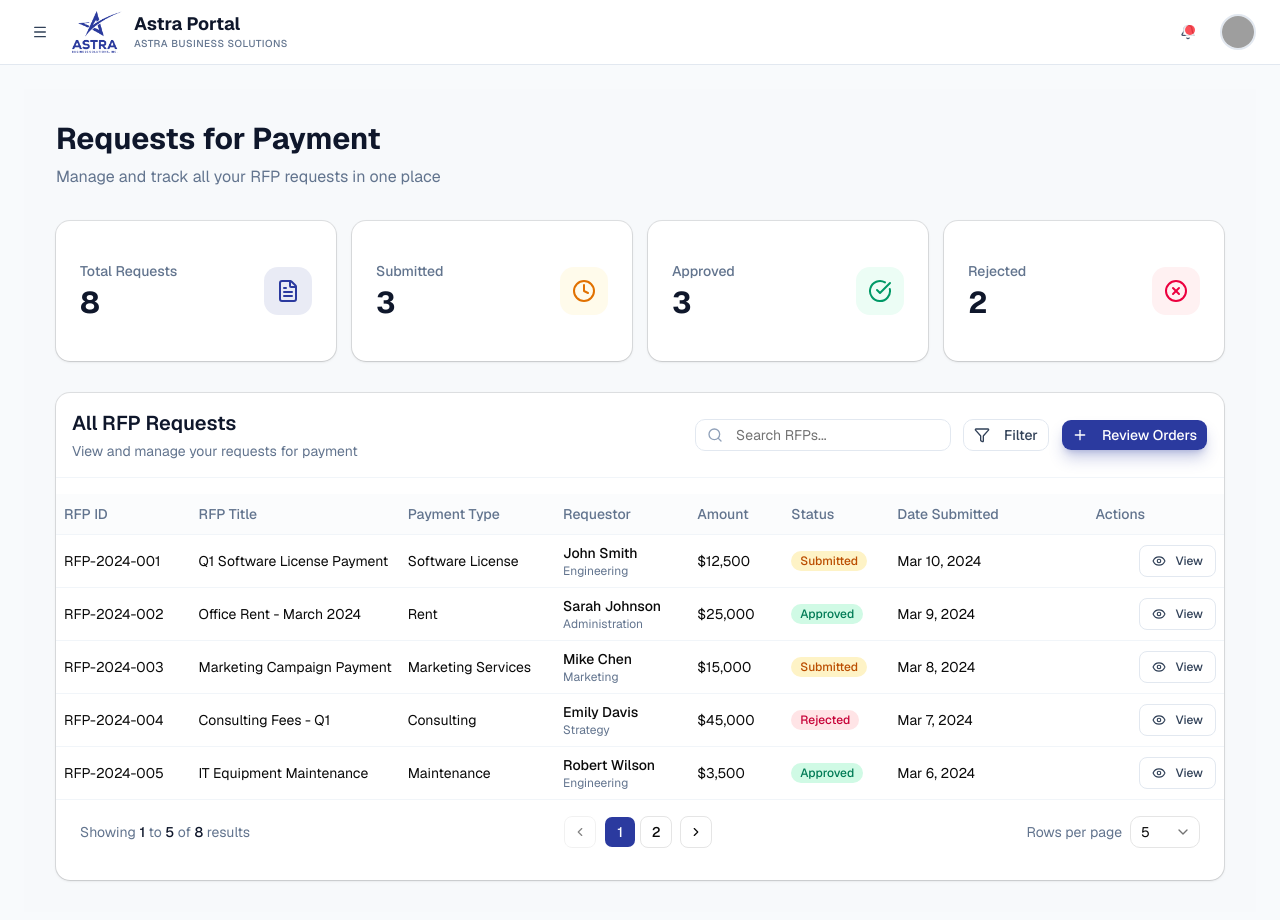
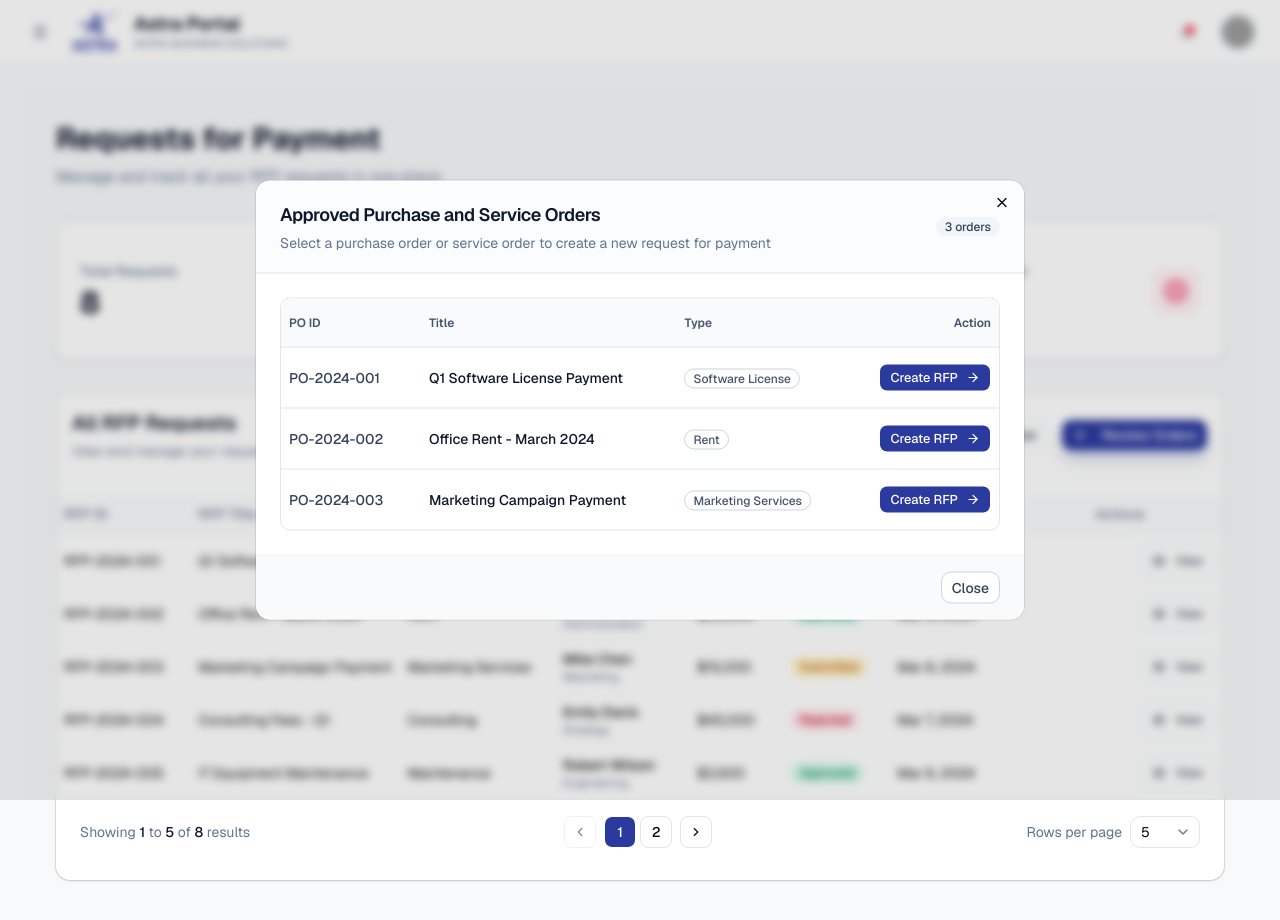
Before and after one commit to AllJacks1/rfp-system, a Next.js app: page /home/finance/request-for-payment in a window 1280 px wide. Both pictures are taken after a click on the button "Review Orders". Shown: the top 920 px of the page. Built offline with nearby package versions, Linux system fonts and the light colour scheme; grey boxes are pictures that could not be loaded.

Commit message:
feat(ui): approved orders dialog

```diff
--- a/app/components/request-for-payment/RequestForPayment.tsx
+++ b/app/components/request-for-payment/RequestForPayment.tsx
@@ -1,6 +1,7 @@
 "use client";
 
 import { useState } from "react";
+import { useRouter } from "next/navigation";
 import { Button } from "@/components/ui/button";
 import { Card, CardContent } from "@/components/ui/card";
 import { Badge } from "@/components/ui/badge";
@@ -19,8 +20,17 @@ import {
   XCircle,
   Clock,
   Eye,
+  ArrowRight,
 } from "lucide-react";
 import { DataTableCard, Column } from "@/app/components/cards/DataTableCard";
+import {
+  Table,
+  TableBody,
+  TableCell,
+  TableHead,
+  TableHeader,
+  TableRow,
+} from "@/components/ui/table";
 
 // Types
 interface RequestForPayment {
@@ -39,7 +49,59 @@ interface RequestForPayment {
   approvedDate?: string;
 }
 
-// Mock Data for Requests for Payment
+// Mock Purchase Orders that can be converted to RFP
+interface PurchaseOrder {
+  id: string;
+  poTitle: string;
+  poType: string;
+  status: "approved";
+  dateApproved: string;
+  requestor: string;
+  department: string;
+  vendor: string;
+  totalAmount: string;
+  description: string;
+}
+
+const mockPurchaseOrders: PurchaseOrder[] = [
+  {
+    id: "PO-2024-001",
+    poTitle: "Q1 Software License Payment",
+    poType: "Software License",
+    status: "approved",
+    dateApproved: "2024-03-10",
+    requestor: "John Smith",
+    department: "Engineering",
+    vendor: "Microsoft / AWS",
+    totalAmount: "$12,500",
+    description: "Payment for annual Microsoft 365 and AWS subscriptions",
+  },
+  {
+    id: "PO-2024-002",
+    poTitle: "Office Rent - March 2024",
+    poType: "Rent",
+    status: "approved",
+    dateApproved: "2024-03-09",
+    requestor: "Sarah Johnson",
+    department: "Administration",
+    vendor: "Prime Properties LLC",
+    totalAmount: "$25,000",
+    description: "Monthly office space rental payment",
+  },
+  {
+    id: "PO-2024-003",
+    poTitle: "Marketing Campaign Payment",
+    poType: "Marketing Services",
+    status: "approved",
+    dateApproved: "2024-03-08",
+    requestor: "Mike Chen",
+    department: "Marketing",
+    vendor: "Digital Marketing Pro",
+    totalAmount: "$15,000",
+    description: "Payment for Q1 digital marketing campaign execution",
+  },
+];
+
 const mockRFPs: RequestForPayment[] = [
   {
     id: "RFP-2024-001",
@@ -159,8 +221,14 @@ const mockRFPs: RequestForPayment[] = [
 
 export default function RequestForPayment() {
   const [rfps, setRfps] = useState<RequestForPayment[]>(mockRFPs);
-  const [selectedRfp, setSelectedRfp] = useState<RequestForPayment | null>(null);
+  const [selectedRfp, setSelectedRfp] = useState<RequestForPayment | null>(
+    null,
+  );
   const [viewDialogOpen, setViewDialogOpen] = useState(false);
+  const router = useRouter();
+
+  // New state for approved POs dialog
+  const [approvedPODialogOpen, setApprovedPODialogOpen] = useState(false);
 
   const getStatusBadge = (status: RequestForPayment["status"]) => {
     const styles = {
@@ -186,8 +254,14 @@ export default function RequestForPayment() {
   };
 
   const handleReviewOrders = () => {
-    // Navigate to review page or open review modal
-    console.log("Review Orders clicked");
+    setApprovedPODialogOpen(true);
+  };
+
+  const handleCreateRFP = (po: PurchaseOrder) => {
+    // Logic to create RFP from approved PO
+    console.log("Creating RFP from PO:", po.id);
+    setApprovedPODialogOpen(false);
+    router.push(`/home/finance/requests-for-payment/create-rfp?poId=${po.id}`);
   };
 
   // Stats calculation
@@ -268,8 +342,12 @@ export default function RequestForPayment() {
     <div className="min-h-screen p-6 md:p-8 bg-slate-50/50">
       {/* Header Section */}
       <div className="mb-8">
-        <h1 className="text-3xl font-bold text-slate-900 mb-2">Requests for Payment</h1>
-        <p className="text-slate-500">Manage and track all your RFP requests in one place</p>
+        <h1 className="text-3xl font-bold text-slate-900 mb-2">
+          Requests for Payment
+        </h1>
+        <p className="text-slate-500">
+          Manage and track all your RFP requests in one place
+        </p>
       </div>
 
       {/* Stats Grid */}
@@ -279,8 +357,12 @@ export default function RequestForPayment() {
             <CardContent className="p-6">
               <div className="flex items-center justify-between">
                 <div>
-                  <p className="text-sm font-medium text-slate-500 mb-1">{stat.title}</p>
-                  <p className="text-3xl font-bold text-slate-900">{stat.value}</p>
+                  <p className="text-sm font-medium text-slate-500 mb-1">
+                    {stat.title}
+                  </p>
+                  <p className="text-3xl font-bold text-slate-900">
+                    {stat.value}
+                  </p>
                 </div>
                 <div className={`p-3 rounded-xl ${stat.bgColor}`}>
                   <stat.icon className={`h-6 w-6 ${stat.color}`} />
@@ -300,7 +382,15 @@ export default function RequestForPayment() {
         subtitle="View and manage your requests for payment"
         searchPlaceholder="Search RFPs..."
         searchable
-        searchKeys={["id", "rfpTitle", "paymentType", "requestor", "department", "vendor", "invoiceNumber"]}
+        searchKeys={[
+          "id",
+          "rfpTitle",
+          "paymentType",
+          "requestor",
+          "department",
+          "vendor",
+          "invoiceNumber",
+        ]}
         filterable
         filterKey="status"
         filterOptions={filterOptions}
@@ -332,7 +422,9 @@ export default function RequestForPayment() {
       <Dialog open={viewDialogOpen} onOpenChange={setViewDialogOpen}>
         <DialogContent className="sm:max-w-lg">
           <DialogHeader>
-            <DialogTitle className="text-xl font-semibold text-slate-900">RFP Request Details</DialogTitle>
+            <DialogTitle className="text-xl font-semibold text-slate-900">
+              RFP Request Details
+            </DialogTitle>
             <DialogDescription className="text-slate-500">
               Full details for {selectedRfp?.id}
             </DialogDescription>
@@ -342,70 +434,112 @@ export default function RequestForPayment() {
               <div className="grid grid-cols-2 gap-4">
                 <div>
                   <p className="text-sm font-medium text-slate-500">RFP ID</p>
-                  <p className="text-sm font-semibold text-slate-900">{selectedRfp.id}</p>
+                  <p className="text-sm font-semibold text-slate-900">
+                    {selectedRfp.id}
+                  </p>
                 </div>
                 <div>
                   <p className="text-sm font-medium text-slate-500">Status</p>
-                  <div className="mt-1">{getStatusBadge(selectedRfp.status)}</div>
+                  <div className="mt-1">
+                    {getStatusBadge(selectedRfp.status)}
+                  </div>
                 </div>
                 <div>
-                  <p className="text-sm font-medium text-slate-500">Payment Type</p>
-                  <p className="text-sm font-semibold text-slate-900">{selectedRfp.paymentType}</p>
+                  <p className="text-sm font-medium text-slate-500">
+                    Payment Type
+                  </p>
+                  <p className="text-sm font-semibold text-slate-900">
+                    {selectedRfp.paymentType}
+                  </p>
                 </div>
                 <div>
                   <p className="text-sm font-medium text-slate-500">Amount</p>
-                  <p className="text-sm font-semibold text-slate-900">{selectedRfp.amount}</p>
+                  <p className="text-sm font-semibold text-slate-900">
+                    {selectedRfp.amount}
+                  </p>
                 </div>
                 <div>
                   <p className="text-sm font-medium text-slate-500">Vendor</p>
-                  <p className="text-sm font-semibold text-slate-900">{selectedRfp.vendor}</p>
+                  <p className="text-sm font-semibold text-slate-900">
+                    {selectedRfp.vendor}
+                  </p>
                 </div>
                 <div>
-                  <p className="text-sm font-medium text-slate-500">Invoice Number</p>
-                  <p className="text-sm font-semibold text-slate-900">{selectedRfp.invoiceNumber || "-"}</p>
+                  <p className="text-sm font-medium text-slate-500">
+                    Invoice Number
+                  </p>
+                  <p className="text-sm font-semibold text-slate-900">
+                    {selectedRfp.invoiceNumber || "-"}
+                  </p>
                 </div>
                 <div>
-                  <p className="text-sm font-medium text-slate-500">Requestor</p>
-                  <p className="text-sm font-semibold text-slate-900">{selectedRfp.requestor}</p>
+                  <p className="text-sm font-medium text-slate-500">
+                    Requestor
+                  </p>
+                  <p className="text-sm font-semibold text-slate-900">
+                    {selectedRfp.requestor}
+                  </p>
                 </div>
                 <div>
-                  <p className="text-sm font-medium text-slate-500">Department</p>
-                  <p className="text-sm font-semibold text-slate-900">{selectedRfp.department}</p>
+                  <p className="text-sm font-medium text-slate-500">
+                    Department
+                  </p>
+                  <p className="text-sm font-semibold text-slate-900">
+                    {selectedRfp.department}
+                  </p>
                 </div>
                 <div>
-                  <p className="text-sm font-medium text-slate-500">Date Submitted</p>
+                  <p className="text-sm font-medium text-slate-500">
+                    Date Submitted
+                  </p>
                   <p className="text-sm font-semibold text-slate-900">
-                    {new Date(selectedRfp.dateSubmitted).toLocaleDateString("en-US", {
+                    {new Date(selectedRfp.dateSubmitted).toLocaleDateString(
+                      "en-US",
+                      {
                         year: "numeric",
                         month: "long",
                         day: "numeric",
-                    })}
+                      },
+                    )}
                   </p>
                 </div>
                 {selectedRfp.approvedBy && (
                   <div>
                     <p className="text-sm font-medium text-slate-500">
-                      {selectedRfp.status === "approved" ? "Approved By" : "Rejected By"}
+                      {selectedRfp.status === "approved"
+                        ? "Approved By"
+                        : "Rejected By"}
                     </p>
-                    <p className="text-sm font-semibold text-slate-900">{selectedRfp.approvedBy}</p>
+                    <p className="text-sm font-semibold text-slate-900">
+                      {selectedRfp.approvedBy}
+                    </p>
                   </div>
                 )}
               </div>
               <div>
-                <p className="text-sm font-medium text-slate-500 mb-1">Description</p>
-                <p className="text-sm text-slate-700 bg-slate-50 p-3 rounded-lg">{selectedRfp.description}</p>
+                <p className="text-sm font-medium text-slate-500 mb-1">
+                  Description
+                </p>
+                <p className="text-sm text-slate-700 bg-slate-50 p-3 rounded-lg">
+                  {selectedRfp.description}
+                </p>
               </div>
               {selectedRfp.approvedDate && (
                 <div>
                   <p className="text-sm font-medium text-slate-500">
-                    {selectedRfp.status === "approved" ? "Approved Date" : "Rejected Date"}
+                    {selectedRfp.status === "approved"
+                      ? "Approved Date"
+                      : "Rejected Date"}
                   </p>
                   <p className="text-sm font-semibold text-slate-900">
-                    {new Date(selectedRfp.approvedDate).toLocaleDateString("en-US", {
+                    {new Date(selectedRfp.approvedDate).toLocaleDateString(
+                      "en-US",
+                      {
                         year: "numeric",
                         month: "long",
                         day: "numeric",
-                    })}
+                      },
+                    )}
                   </p>
                 </div>
               )}
@@ -418,6 +552,118 @@ export default function RequestForPayment() {
           </DialogFooter>
         </DialogContent>
       </Dialog>
+
+      {/* NEW: Approved Purchase Orders Dialog */}
+      <Dialog
+        open={approvedPODialogOpen}
+        onOpenChange={setApprovedPODialogOpen}
+      >
+        <DialogContent className="sm:max-w-3xl max-h-[85vh] p-0 gap-0 overflow-hidden">
+          {/* Header */}
+          <DialogHeader className="px-6 py-5 border-b bg-slate-50/50">
+            <div className="flex items-center justify-between">
+              <div>
+                <DialogTitle className="text-lg font-semibold text-slate-900 tracking-tight">
+                  Approved Purchase and Service Orders
+                </DialogTitle>
+                <DialogDescription className="text-sm text-slate-500 mt-1">
+                  Select a purchase order or service order to create a new request for payment
+                </DialogDescription>
+              </div>
+              <Badge
+                variant="secondary"
+                className="bg-slate-100 text-slate-700 hover:bg-slate-200"
+              >
+                {mockPurchaseOrders.length} orders
+              </Badge>
+            </div>
+          </DialogHeader>
+
+          {/* Content */}
+          <div className="overflow-y-auto max-h-[calc(85vh-180px)] p-6">
+            {mockPurchaseOrders.length === 0 ? (
+              <div className="text-center py-12">
+                <div className="w-16 h-16 bg-slate-100 rounded-full flex items-center justify-center mx-auto mb-4">
+                  <CheckCircle className="w-8 h-8 text-slate-400" />
+                </div>
+                <h3 className="text-lg font-semibold text-slate-900 mb-2">
+                  No approved orders
+                </h3>
+                <p className="text-sm text-slate-500">
+                  There are no approved purchase or service orders available at this time.
+                </p>
+              </div>
+            ) : (
+              <div className="border rounded-lg overflow-hidden">
+                <Table>
+                  <TableHeader className="bg-slate-50">
+                    <TableRow className="hover:bg-transparent border-b border-slate-200">
+                      <TableHead className="font-semibold text-xs text-slate-600 py-4 w-[140px]">
+                        PO ID
+                      </TableHead>
+                      <TableHead className="font-semibold text-xs text-slate-600 py-4">
+                        Title
+                      </TableHead>
+                      <TableHead className="font-semibold text-xs text-slate-600 py-4 w-[140px]">
+                        Type
+                      </TableHead>
+                      <TableHead className="font-semibold text-xs text-slate-600 py-4 text-right w-[180px]">
+                        Action
+                      </TableHead>
+                    </TableRow>
+                  </TableHeader>
+                  <TableBody>
+                    {mockPurchaseOrders.map((po) => (
+                      <TableRow
+                        key={po.id}
+                        className="group hover:bg-slate-50 transition-colors"
+                      >
+                        <TableCell className="font-medium text-sm text-slate-700 py-4">
+                          {po.id}
+                        </TableCell>
+                        <TableCell className="text-sm font-medium text-slate-900 py-4">
+                          {po.poTitle}
+                        </TableCell>
+                        <TableCell className="text-sm text-slate-600 py-4">
+                          <Badge
+                            variant="outline"
+                            className="text-xs border-slate-300 text-slate-600"
+                          >
+                            {po.poType}
+                          </Badge>
+                        </TableCell>
+                        <TableCell className="text-right py-4">
+                          <Button
+                            size="sm"
+                            onClick={() => handleCreateRFP(po)}
+                            className="bg-[#2B3A9F] hover:bg-[#2B3A9F]/80 text-white gap-2"
+                          >
+                            Create RFP
+                            <ArrowRight className="w-4 h-4" />
+                          </Button>
+                        </TableCell>
+                      </TableRow>
+                    ))}
+                  </TableBody>
+                </Table>
+              </div>
+            )}
+          </div>
+
+          {/* Footer */}
+          <DialogFooter className="px-6 py-4 border-t bg-slate-50">
+            <div className="mb-4 mr-4">
+              <Button
+                variant="outline"
+                onClick={() => setApprovedPODialogOpen(false)}
+                className="border-slate-300 text-slate-700 hover:bg-slate-100"
+              >
+                Close
+              </Button>
+            </div>
+          </DialogFooter>
+        </DialogContent>
+      </Dialog>
     </div>
   );
 }
```
Lines whose indentation alone changed are shown as unchanged.
